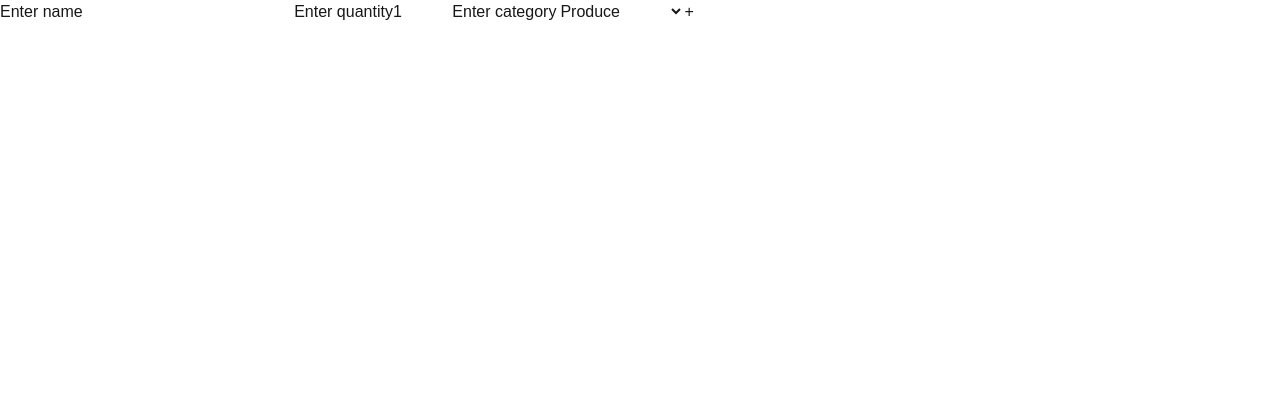
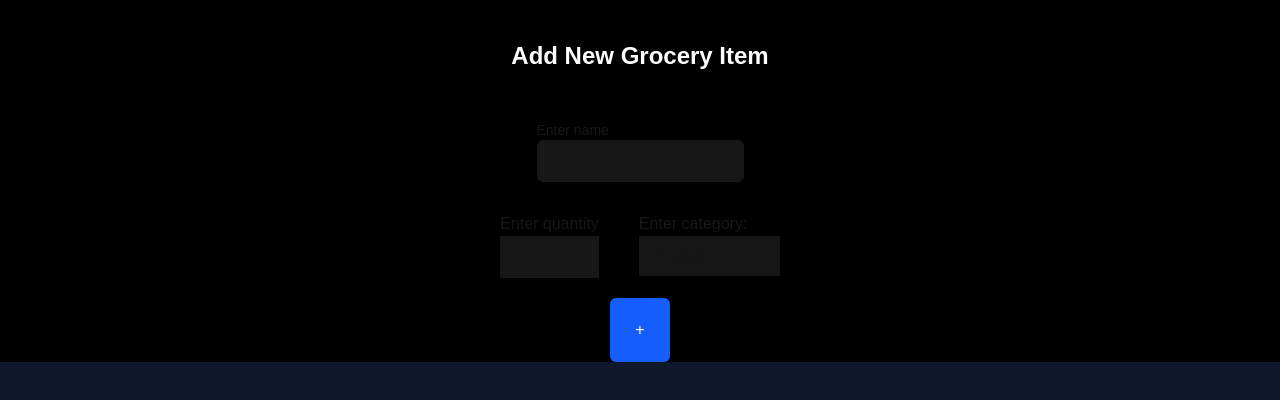
Before and after one commit to Santi447/cprg306-assignments, a Next.js app: page /week-5 in a window 1280 px wide. Shown: the top 400 px of the page. Built offline with nearby package versions, Linux system fonts and the light colour scheme.

Commit message:
added styling to form

```diff
--- a/app/week-5/newItem.js
+++ b/app/week-5/newItem.js
@@ -15,19 +15,21 @@ export default function NewItem() {
         setName("");
         setQuantity(1);
         setCategory("produce");
-
     }
 
     return(
-        <form onSubmit={handleSubmit}>
-            <label> Enter name
+        <form onSubmit={handleSubmit} className="items-center flex flex-col gap-5 bg-black">
+            <h1 className="text-2xl font-bold text-white absolute top-10">Add New Grocery Item</h1>
+            <label className="block mb-2.5 text-sm font-medium text-heading mt-30"> Enter name
               <input
               type="text"
               value={name}
               onChange={(element)=> {setName(element.target.value)}}
               required={false}
+              className="w-full p-2 rounded-md bg-neutral-900 border border-default-medium text-heading text-sm rounded-base focus:ring-brand focus:border-brand block w-full px-3 py-2.5 shadow-xs placeholder:text-body"
               />
             </label>
+            <div className="flex flex-row  gap-10">
             <label> Enter quantity
               <input
               type="number"
@@ -35,14 +37,15 @@ export default function NewItem() {
               min={1}
               max={99}
               onChange={(element)=> {setQuantity(Number(element.target.value))}}
-
+              className="bg-neutral-900 border border-default-medium text-heading text-sm rounded-base focus:ring-brand focus:border-brand block w-full px-3 py-2.5 shadow-xs placeholder:text-body"
 
               />
             </label>
-            <label> Enter category
+            <label> Enter category:
               <select
               value={category}
               onChange={(element) => setCategory(element.target.value)}
+              className="bg-neutral-900 border border-default-medium text-heading text-sm rounded-base focus:ring-brand focus:border-brand block w-full px-3 py-2.5 shadow-xs placeholder:text-body"
               >
                 <option value="produce">Produce</option>
                 <option value="dairy">Dairy</option>
@@ -57,7 +60,8 @@ export default function NewItem() {
                 <option value="other">Other</option>
               </select>
             </label>
-            <button type="submit">+</button>
+                </div>
+            <button type="submit" className=" bg-blue-600 p-5 w-15 rounded-md text-white hover:bg-blue-400 active:bg-blue-800">+</button>
         </form>
     );
 }
--- a/app/week-5/page.js
+++ b/app/week-5/page.js
@@ -2,7 +2,7 @@ import NewItem from './newItem.js'
 
 export default function Page(){
     return(
-        <main>
+        <main className='bg-slate-900 min-h-screen'>
         <NewItem/>
         </main>
     )
```
